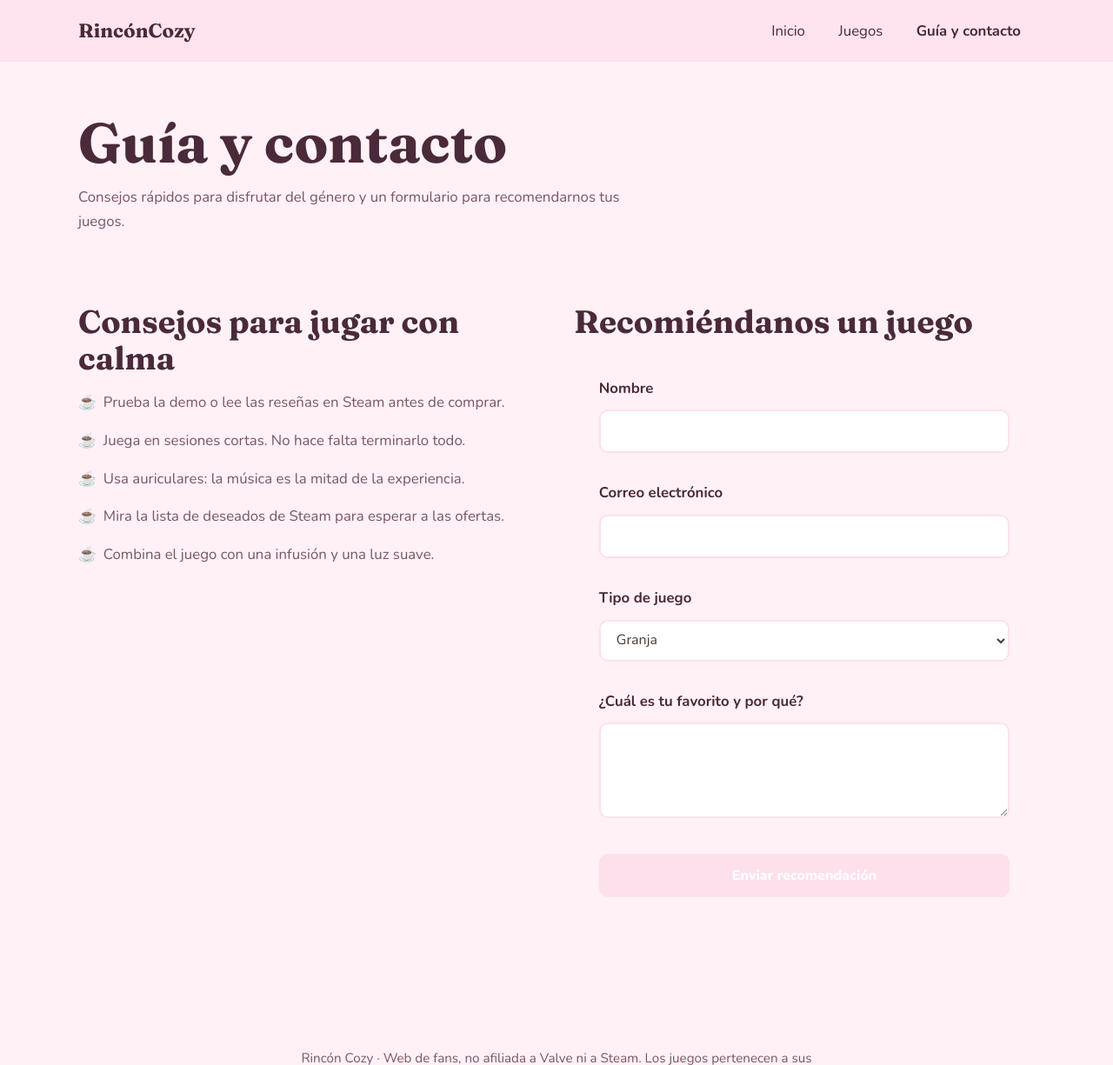
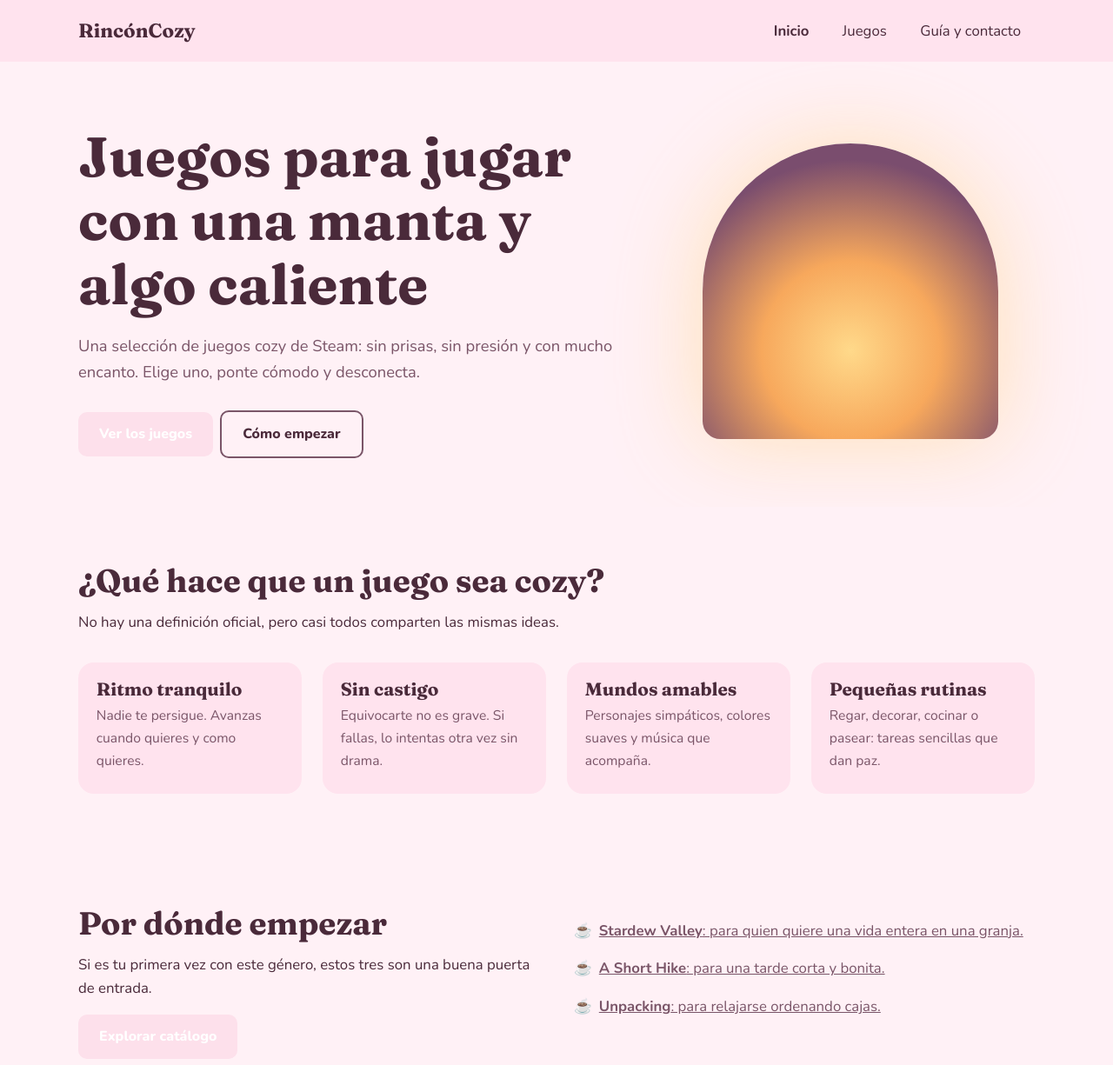
Before and after one commit to IMPERIO-create/Herramientas-Colaborativas, a plain HTML site: page guia.html in a window 1280 px wide. Shown: the top 1225 px of the page at 87% size. Drawn offline with nearby package versions, Linux system fonts and the light colour scheme.

Commit message:
Update guia.html with new title and content

```diff
--- a/guia.html
+++ b/guia.html
@@ -1,37 +1,44 @@
 <!DOCTYPE html><html lang="es"><head><meta charset="UTF-8"><meta name="viewport" content="width=device-width, initial-scale=1">
 <link rel="preconnect" href="https://fonts.googleapis.com"><link rel="preconnect" href="https://fonts.gstatic.com" crossorigin>
 <link href="https://fonts.googleapis.com/css2?family=Fraunces:wght@700&family=Nunito:wght@400;700;800&display=swap" rel="stylesheet">
-<link rel="stylesheet" href="style.css"><title>Guía y contacto · Rincón Cozy</title>
-<meta name="description" content="Consejos para disfrutar de los juegos cozy y formulario para recomendarnos tu favorito."></head><body>
+<link rel="stylesheet" href="style.css"><title>Rincón Cozy · Juegos acogedores de Steam</title>
+<meta name="description" content="Descubre juegos cozy de Steam para relajarte: granjas, aventuras tranquilas y mucha calma."></head><body>
 <header class="cabecera"><div class="contenedor"><nav class="nav" aria-label="Principal">
 <a class="logo" href="index.html">Rincón<span>Cozy</span></a>
 <input type="checkbox" id="toggle-menu"><label class="burger" for="toggle-menu" aria-label="Abrir menú">☰</label>
 <ul class="menu">
-<li><a href="index.html" >Inicio</a></li>
+<li><a href="index.html" aria-current="page">Inicio</a></li>
 <li><a href="juegos.html" >Juegos</a></li>
-<li><a href="guia.html" aria-current="page">Guía y contacto</a></li>
+<li><a href="guia.html" >Guía y contacto</a></li>
 </ul></nav></div></header>
 <main>
-<div class="cabecera-pagina"><div class="contenedor"><h1>Guía y contacto</h1>
-<p>Consejos rápidos para disfrutar del género y un formulario para recomendarnos tus juegos.</p></div></div>
+<section class="hero"><div class="contenedor">
+<div><h1>Juegos para jugar con una manta y algo caliente</h1>
+<p>Una selección de juegos cozy de Steam: sin prisas, sin presión y con mucho encanto. Elige uno, ponte cómodo y desconecta.</p>
+<a class="boton" href="juegos.html">Ver los juegos</a><a class="boton secundario" href="guia.html">Cómo empezar</a></div>
+<div class="ventana" role="img" aria-label="Ventana iluminada por una luz cálida al atardecer"></div>
+</div></section>
+
+<section class="seccion destacado"><div class="contenedor">
+<h2>¿Qué hace que un juego sea cozy?</h2>
+<p>No hay una definición oficial, pero casi todos comparten las mismas ideas.</p>
+<div class="rejilla">
+<article class="tarjeta"><div class="cuerpo"><h3>Ritmo tranquilo</h3><p>Nadie te persigue. Avanzas cuando quieres y como quieres.</p></div></article>
+<article class="tarjeta"><div class="cuerpo"><h3>Sin castigo</h3><p>Equivocarte no es grave. Si fallas, lo intentas otra vez sin drama.</p></div></article>
+<article class="tarjeta"><div class="cuerpo"><h3>Mundos amables</h3><p>Personajes simpáticos, colores suaves y música que acompaña.</p></div></article>
+<article class="tarjeta"><div class="cuerpo"><h3>Pequeñas rutinas</h3><p>Regar, decorar, cocinar o pasear: tareas sencillas que dan paz.</p></div></article>
+</div></div></section>
+
 <section class="seccion"><div class="contenedor dos-col">
-<div><h2>Consejos para jugar con calma</h2>
+<div>
+  <h2>Por dónde empezar</h2>
+  <p>Si es tu primera vez con este género, estos tres son una buena puerta de entrada.</p>
+  <a href="juegos.html" class="boton" style="margin-top: 1rem;">Explorar catálogo</a>
+</div>
 <ul class="lista-suave">
-<li>Prueba la demo o lee las reseñas en Steam antes de comprar.</li>
-<li>Juega en sesiones cortas. No hace falta terminarlo todo.</li>
-<li>Usa auriculares: la música es la mitad de la experiencia.</li>
-<li>Mira la lista de deseados de Steam para esperar a las ofertas.</li>
-<li>Combina el juego con una infusión y una luz suave.</li>
-</ul></div>
-<div><h2>Recomiéndanos un juego</h2>
-<form action="#" method="post">
-<div><label for="nombre">Nombre</label><input id="nombre" name="nombre" type="text" required autocomplete="name"></div>
-<div><label for="email">Correo electrónico</label><input id="email" name="email" type="email" required autocomplete="email"></div>
-<div><label for="tipo">Tipo de juego</label>
-<select id="tipo" name="tipo"><option>Granja</option><option>Aventura</option><option>Puzle</option><option>Novela visual</option><option>Otro</option></select></div>
-<div><label for="mensaje">¿Cuál es tu favorito y por qué?</label><textarea id="mensaje" name="mensaje" required></textarea></div>
-<button class="boton" type="submit">Enviar recomendación</button>
-</form></div>
-</div></section>
+  <li><a href="juegos.html" class="enlace-juego"><strong>Stardew Valley</strong>: para quien quiere una vida entera en una granja.</a></li>
+  <li><a href="juegos.html" class="enlace-juego"><strong>A Short Hike</strong>: para una tarde corta y bonita.</a></li>
+  <li><a href="juegos.html" class="enlace-juego"><strong>Unpacking</strong>: para relajarse ordenando cajas.</a></li>
+</ul></div></section>
 </main>
 <footer class="pie"><div class="contenedor"><p>Rincón Cozy · Web de fans, no afiliada a Valve ni a Steam. Los juegos pertenecen a sus creadores.</p></div></footer></body></html>
```
